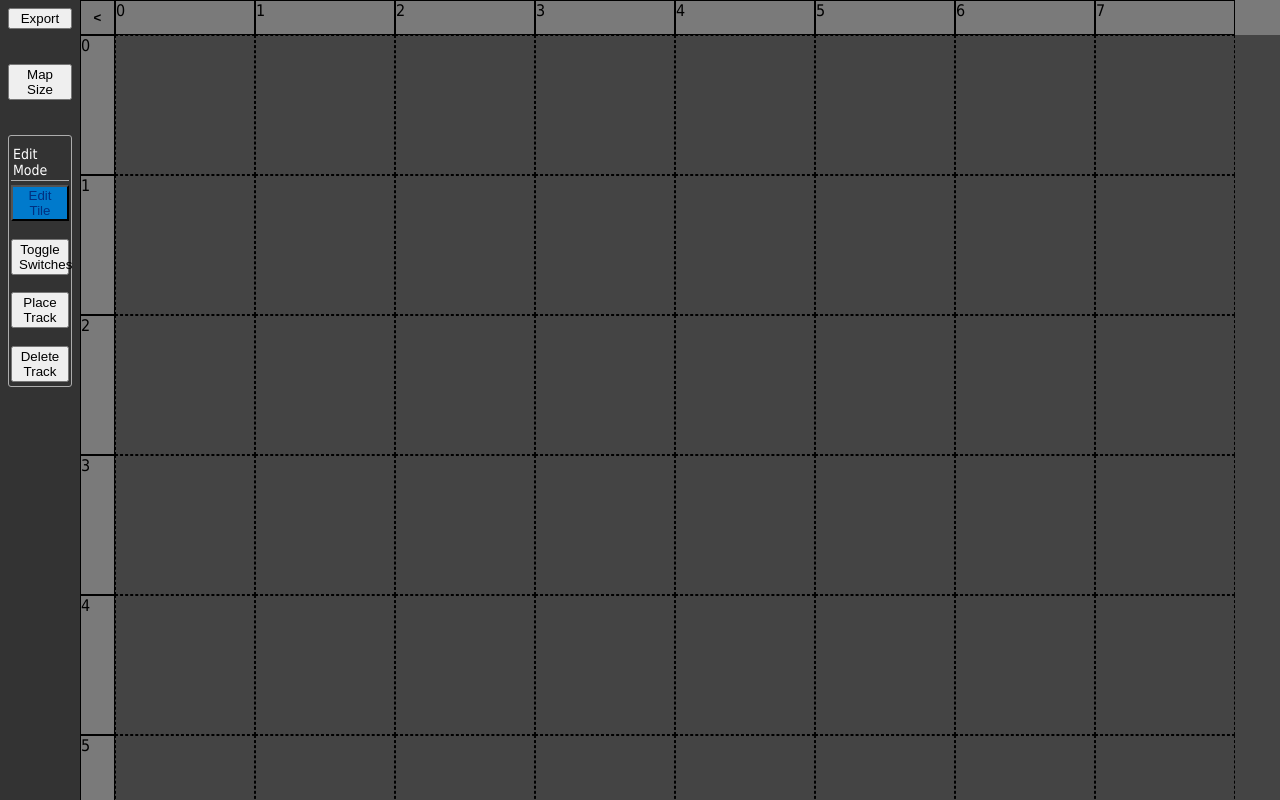
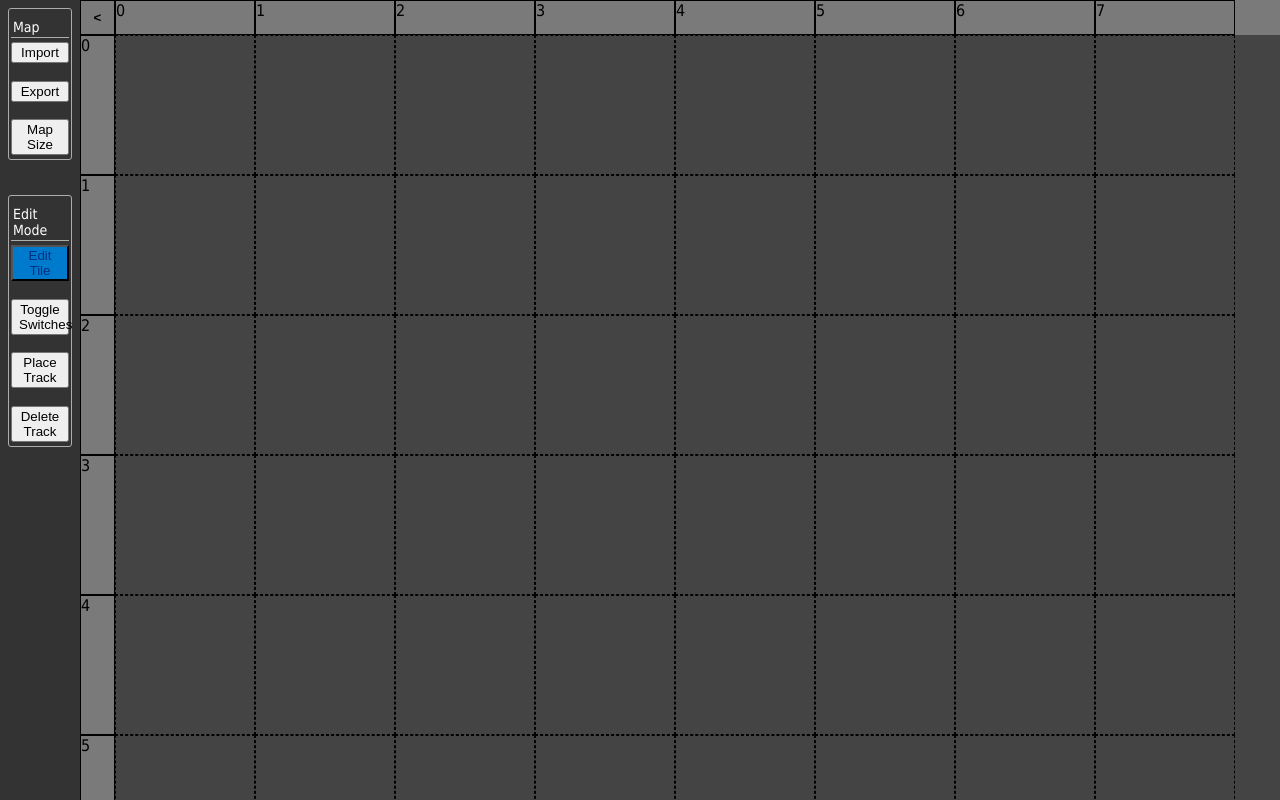
Before and after one commit to codythompson/super-tracks-editor, a React app: page / in a window 1280 px wide. Built offline with nearby package versions, Linux system fonts and the light colour scheme.

Commit message:
Control Bar cleanup in prep for adding import

```diff
--- a/src/EditModes.js
+++ b/src/EditModes.js
@@ -24,7 +24,7 @@ const MetaData = {
   [ModeKeys.TILE]: {confirmable: false},
   [ModeKeys.SWITCHES]: {confirmable: false},
   [ModeKeys.PLACE]: {confirmable: true},
-  [ModeKeys.DELETE]: {confirmable: true}
+  [ModeKeys.DELETE]: {confirmable: true, styleAsDangerous: true}
 }
 
 export default ModeKeys
--- a/src/components/ButtonGroup.jsx
+++ b/src/components/ButtonGroup.jsx
@@ -4,7 +4,7 @@ import classnames from 'classnames'
 import Button from './UI/Button'
 import styles from '../styles/ButtonGroup.module.scss'
 
-export default function ({title=null, buttonsKeyLabelArr=[], selectedKey=null, onClick}) {
+export default function ({title=null, buttonsKeyLabelArr=[], selectedKey=null, children, onClick}) {
   return (
     <div className={styles.ButtonGroup}>
       {title!==null?<h3 className={styles.Title}>{title}</h3>:null}
@@ -18,6 +18,7 @@ export default function ({title=null, buttonsKeyLabelArr=[], selectedKey=null, o
               {keyLabel.label}
           </Button>
         ))}
+        {children}
       </div>
     </div>
   )
--- a/src/components/ControlBar.jsx
+++ b/src/components/ControlBar.jsx
@@ -1,5 +1,6 @@
 import React from 'react'
 import PropTypes from 'prop-types'
+import classnames from 'classnames'
 
 import { Modes, Labels, MetaData } from '../EditModes'
 import Button from './UI/Button'
@@ -13,22 +14,26 @@ function handleConfirmClick (onSave, onCancel, key) {
 }
 
 function renderConfirmGroup (editMode, onSave, onCancel) {
-  return MetaData[editMode].confirmable? (
+  const {confirmable, styleAsDangerous} = MetaData[editMode]
+  return confirmable? (
     <ButtonGroup
       selectedKey={editMode}
       buttonsKeyLabelArr={[
-        {key: 'save', label: 'save', className: uiStyles.Success},
+        {key: 'save', label: 'save', className: classnames({[uiStyles.Success]:!styleAsDangerous,[uiStyles.Danger]:styleAsDangerous})},
         {key: 'cancel', label: 'cancel'},
       ]}
       onClick={handleConfirmClick.bind(this, onSave, onCancel)}/>
   ) : null
 }
 
-function ControlBar({editMode, onExport, onChangeMapSize, onModeChange, onSave, onCancel}) {
+function ControlBar({editMode, onImport, onExport, onChangeMapSize, onModeChange, onSave, onCancel}) {
   return (
     <div className={styles.ControlBar}>
-      <Button className={styles.Button} onClick={onExport}>Export</Button>
-      <Button className={styles.Button} onClick={onChangeMapSize}>Map<br/>Size</Button>
+      <ButtonGroup title={'Map'}>
+        <Button className={styles.Button} onClick={onImport}>Import</Button>
+        <Button className={styles.Button} onClick={onExport}>Export</Button>
+        <Button className={styles.Button} onClick={onChangeMapSize}>Map<br/>Size</Button>
+      </ButtonGroup>
       <ButtonGroup
         title={'Edit Mode'}
         selectedKey={editMode}
--- a/src/components/Dialog/MapSize.jsx
+++ b/src/components/Dialog/MapSize.jsx
@@ -91,25 +91,25 @@ export default class extends React.Component {
         <hr/>
         <div className={styles.ContentRow}>
           <span>Add columns left</span>
-          <Button className={uiStyles.Failure} onClick={this.handleOnDecrementLeft}>-</Button>
+          <Button className={uiStyles.Danger} onClick={this.handleOnDecrementLeft}>-</Button>
           <TextBox className={styles.CountInput} value={newColumnsLeft} onChange={this.handleOnChangeLeft} />
           <Button className={uiStyles.Success} onClick={this.handleOnIncrementLeft}>+</Button>
         </div>
         <div className={styles.ContentRow}>
           <span>Add columns right</span>
-          <Button className={uiStyles.Failure} onClick={this.handleOnDecrementRight}>-</Button>
+          <Button className={uiStyles.Danger} onClick={this.handleOnDecrementRight}>-</Button>
           <TextBox className={styles.CountInput} value={newColumnsRight} onChange={this.handleOnChangeRight} />
           <Button className={uiStyles.Success} onClick={this.handleOnIncrementRight}>+</Button>
         </div>
         <div className={styles.ContentRow}>
           <span>Add rows above</span>
-          <Button className={uiStyles.Failure} onClick={this.handleOnDecrementTop}>-</Button>
+          <Button className={uiStyles.Danger} onClick={this.handleOnDecrementTop}>-</Button>
           <TextBox className={styles.CountInput} value={newRowsTop} onChange={this.handleOnChangeTop} />
           <Button className={uiStyles.Success} onClick={this.handleOnIncrementTop}>+</Button>
         </div>
         <div className={styles.ContentRow}>
           <span>Add rows below</span>
-          <Button className={uiStyles.Failure} onClick={this.handleOnDecrementBottom}>-</Button>
+          <Button className={uiStyles.Danger} onClick={this.handleOnDecrementBottom}>-</Button>
           <TextBox className={styles.CountInput} value={newRowsBottom} onChange={this.handleOnChangeBottom} />
           <Button className={uiStyles.Success} onClick={this.handleOnIncrementBottom}>+</Button>
         </div>
--- a/src/styles/ControlBar.module.scss
+++ b/src/styles/ControlBar.module.scss
@@ -9,5 +9,6 @@
 }
 
 .Button {
-  margin-bottom: var(--quarter-tile-width);
+  width: 100%;
+  margin-bottom: calc(var(--quarter-tile-width)/2);
 }
--- a/src/styles/UI/UI.module.scss
+++ b/src/styles/UI/UI.module.scss
@@ -2,7 +2,7 @@
   color: #eee;
   background-color: green;
 }
-.Failure {
+.Danger {
   color: #eee;
   background-color: darkred;
 }
```
